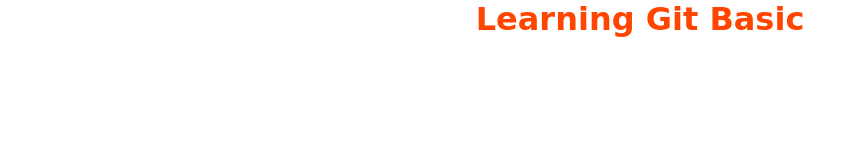
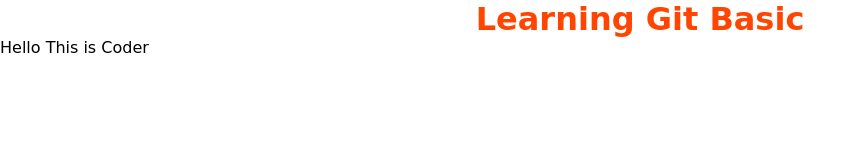
Before and after one commit to Arya-Harsh-047/Learning-Git, a plain HTML site: page index.html in a window 1280 px wide. Shown: the whole page, without its empty margins (0-865 px from the left). Drawn offline with Linux system fonts and the light colour scheme.

Commit message:
Add Your Intro

```diff
--- a/index.html
+++ b/index.html
@@ -9,5 +9,6 @@
 </head>
 <body>
     <h1>Learning Git Basic</h1>
+    <p>Hello This is Coder</p>
 </body>
 </html>
```
